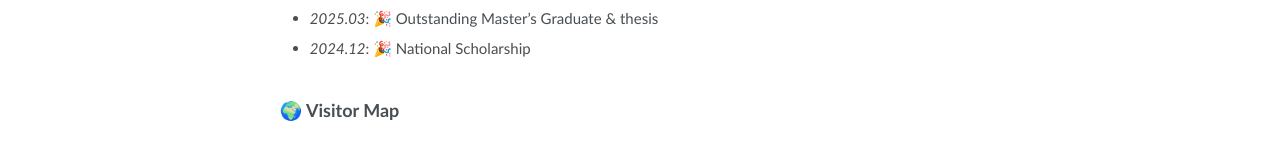
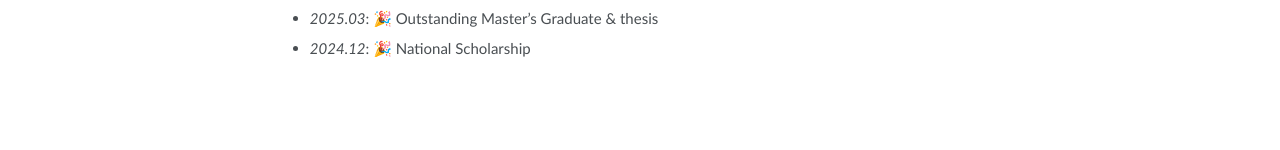
Before and after one commit to BattleWen/battlewen.github.io, a Jekyll site: the page built from _pages/about.md, in a window 1280 px wide and 900 px high, scrolled down 2309 px. Shown: the part 747-897 px from the top of the window. Built offline with Jekyll 4.4.1, drawn with Linux system fonts in a browser that asks for light colours; after the commit the page ends 3156 px from its top, so only the background shows below that.

Commit message:
update 0615

```diff
--- a/_pages/about.md
+++ b/_pages/about.md
@@ -196,4 +196,4 @@
 
 <div style='margin-top: 30pt'></div>
 
-{% include visitor-map.html %}
+<!-- {% include visitor-map.html %} -->
```
